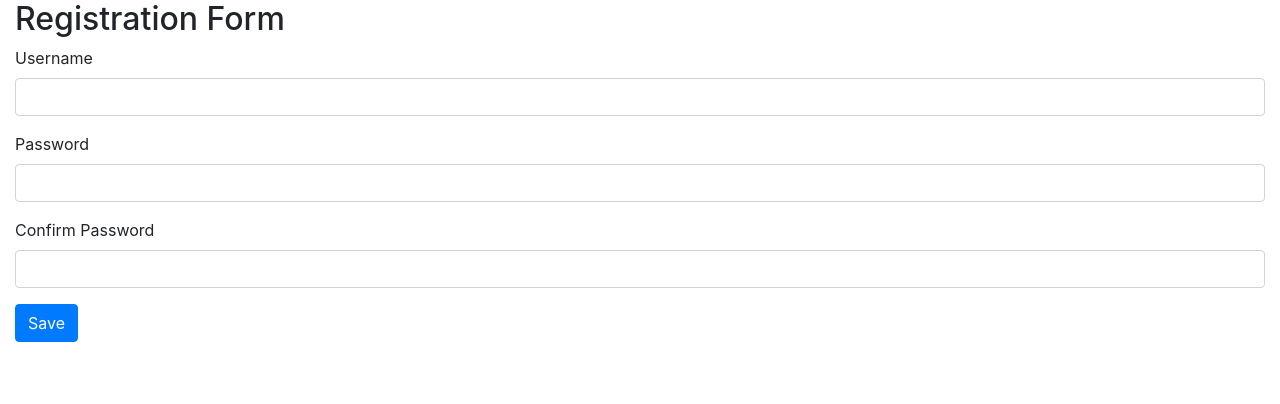
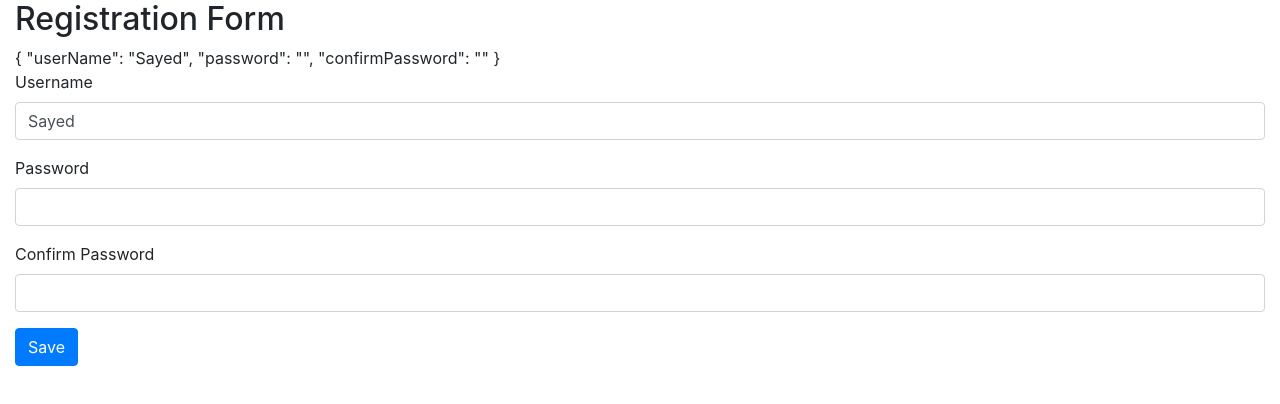
Before and after one commit to SMXeem/AngularReactiveFormTutorial, an Angular app: page / in a window 1280 px wide. Shown: the top 404 px of the page. Built offline with nearby package versions, Linux system fonts and the light colour scheme.

Commit message:
Reactive form create

```diff
--- a/src/app/app.component.html
+++ b/src/app/app.component.html
@@ -1,19 +1,20 @@
 <div class="container-fluid">
   <h2>Registration Form</h2>
-  <form>
+  {{registrationForm.value | json}}
+  <form [formGroup]="registrationForm">
     <div class="form-group">
       <label>Username</label>
-      <input type="text" class="form-control">
+      <input formControlName="userName" type="text" class="form-control">
     </div>
 
     <div class="form-group">
       <label>Password</label>
-      <input type="password" class="form-control">
+      <input formControlName="password" type="password" class="form-control">
     </div>
 
     <div class="form-group">
       <label>Confirm Password</label>
-      <input type="password" class="form-control">
+      <input formControlName="confirmPassword" type="password" class="form-control">
     </div>
     <button class="btn btn-primary" type="submit">Save</button>
   </form>
--- a/src/app/app.component.ts
+++ b/src/app/app.component.ts
@@ -1,4 +1,5 @@
 import { Component } from '@angular/core';
+import { FormControl, FormGroup } from '@angular/forms';
 
 @Component({
   selector: 'app-root',
@@ -7,4 +8,9 @@
 })
 export class AppComponent {
   title = 'AngularReactiveFormTutorial';
+  registrationForm=new FormGroup({
+    userName:new FormControl('Sayed'),
+    password:new FormControl(''),
+    confirmPassword:new FormControl('')
+  });
 }
--- a/src/app/app.module.ts
+++ b/src/app/app.module.ts
@@ -1,5 +1,6 @@
 import { BrowserModule } from '@angular/platform-browser';
 import { NgModule } from '@angular/core';
+import { ReactiveFormsModule } from '@angular/forms';
 
 import { AppRoutingModule } from './app-routing.module';
 import { AppComponent } from './app.component';
@@ -10,7 +11,8 @@
   ],
   imports: [
     BrowserModule,
-    AppRoutingModule
+    AppRoutingModule,
+    ReactiveFormsModule
   ],
   providers: [],
   bootstrap: [AppComponent]
```
